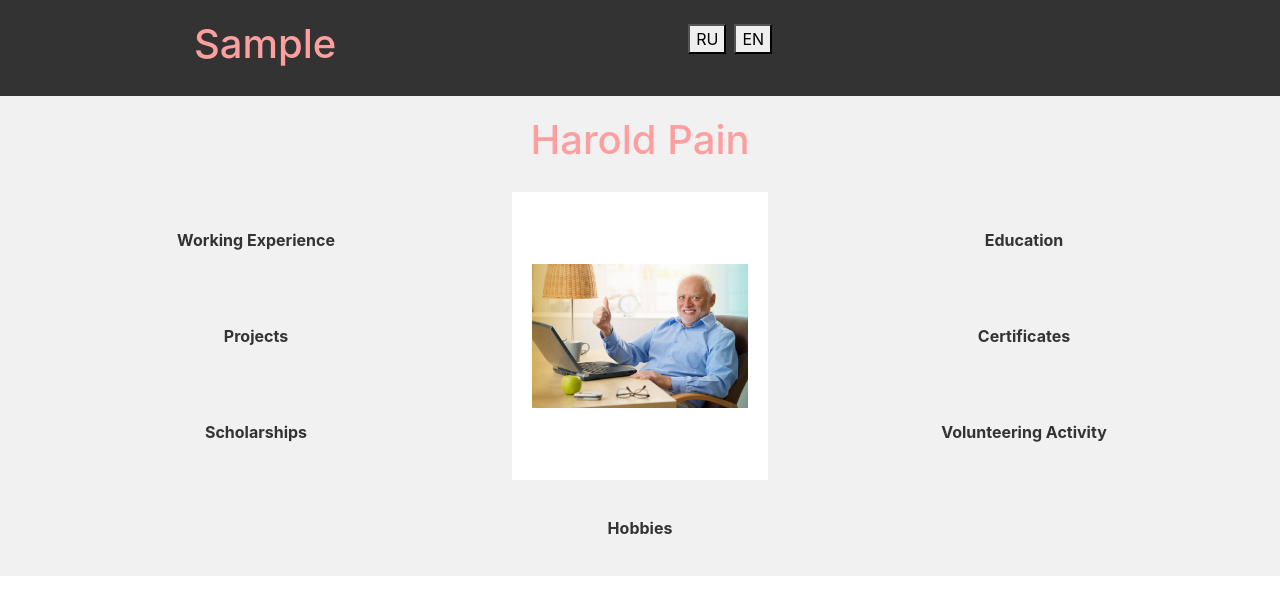
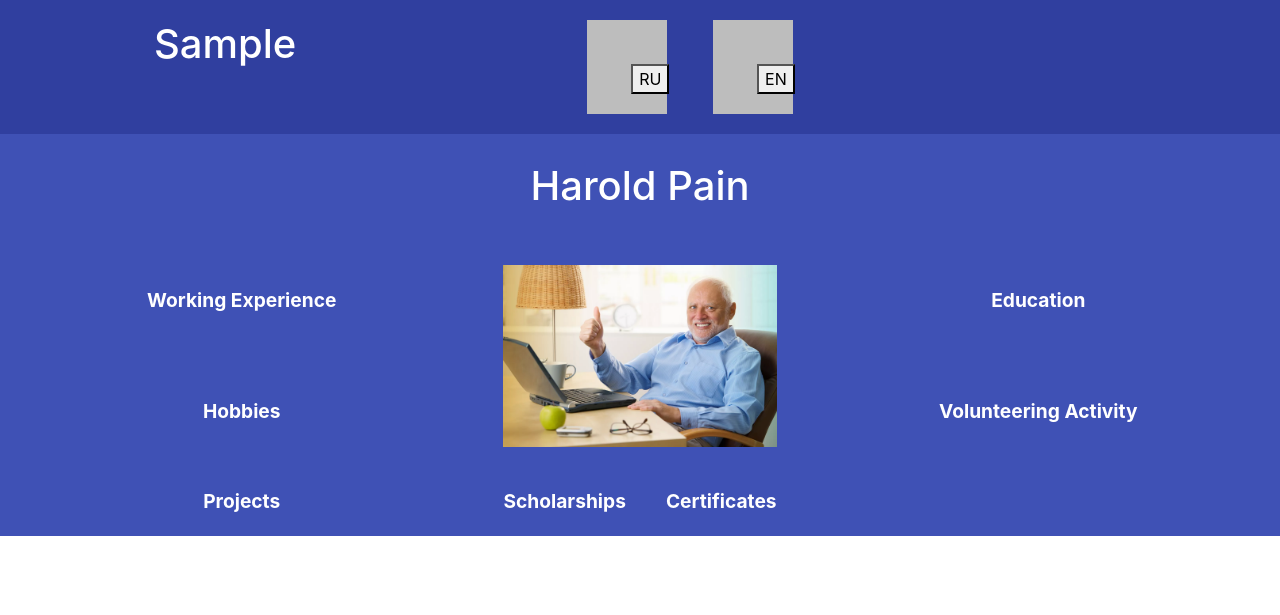
Before and after one commit to ewewraw/flask-for-beginners-course, a Flask app: template templates/portfolio.html in a window 1280 px wide. Shown: the top 615 px of the page. Run offline with Flask 3, Linux system fonts and the light colour scheme; the template is opened without the code that fills it: most values are stand-ins (such as "Sample title", 1, 10 or a date in 2020).

Commit message:
new edit

```diff
--- a/static/portfolio.css
+++ b/static/portfolio.css
@@ -1,37 +1,43 @@
 body {
-    font-family: Arial, sans-serif;
+    font-family: helvetica;
     margin: 0;
     padding: 0;
 }
 
 header {
-    background-color: #333;
-    color: #fff;
+    background-color: #303F9F;
+    color: #303F9F;
     text-align: center;
     padding: 20px;
 }
 
 h1 {
     margin: 0;
-    color: #FD9F9F;
+    color: #FFFFFF;
 }
 
 main {
     display: flex;
     justify-content: center;
     align-items: center;
+    background-color: #3F51B5;
+}
+
+footer {
+    background-color: #3F51B5;
+    color: #3F51B5;
+    text-align: center;
+    padding: 50px;
 }
 
 .grid-container {
     display: grid;
     grid-template-columns: 4fr 1fr 1fr 4fr;
-    grid-template-rows: 1fr repeat(2, 1fr) repeat(2, 1fr);
+    grid-template-rows: 1fr 1fr 1fr;
     grid-template-areas:
     "name name name name"
     "working-experience picture picture education"
-    "projects picture picture certificates"
-    "scholarships picture picture volunteering"
-    "hobbies hobbies hobbies hobbies";
+    "hobbies picture picture volunteering";
 }
 
 .picture {
@@ -52,19 +58,20 @@ main {
     flex-direction: column;
     align-items: center;
     justify-content: center;
-    background-color: #f1f1f1;
+    background-color: #3F51B5;
     padding: 20px;
     text-align: center;
 }
 
 .categories a {
-    color: #333;
+    color: #FFFFFF;
     text-decoration: none;
     font-weight: bold;
+    font-size: larger;
 }
 
 .categories a:hover {
-    color: #555;
+    color: #BDBDBD;
 }
 
 .education {
@@ -79,18 +86,6 @@ main {
     grid-area: volunteering;
 }
 
-.projects {
-    grid-area: projects;
-}
-
-.scholarships {
-    grid-area: scholarships;
-}
-
-.certificates {
-    grid-area: certificates;
-}
-
 .hobbies {
     grid-area: hobbies;
 }
@@ -98,3 +93,10 @@ main {
 .name {
     grid-area: name;
 }
+
+form {
+    margin: 0 auto;
+    max-width: 30%;
+    padding: 30px 30px 6px 30px;
+    background-color: #BDBDBD;
+    border: 10px solid #BDBDBD
```
